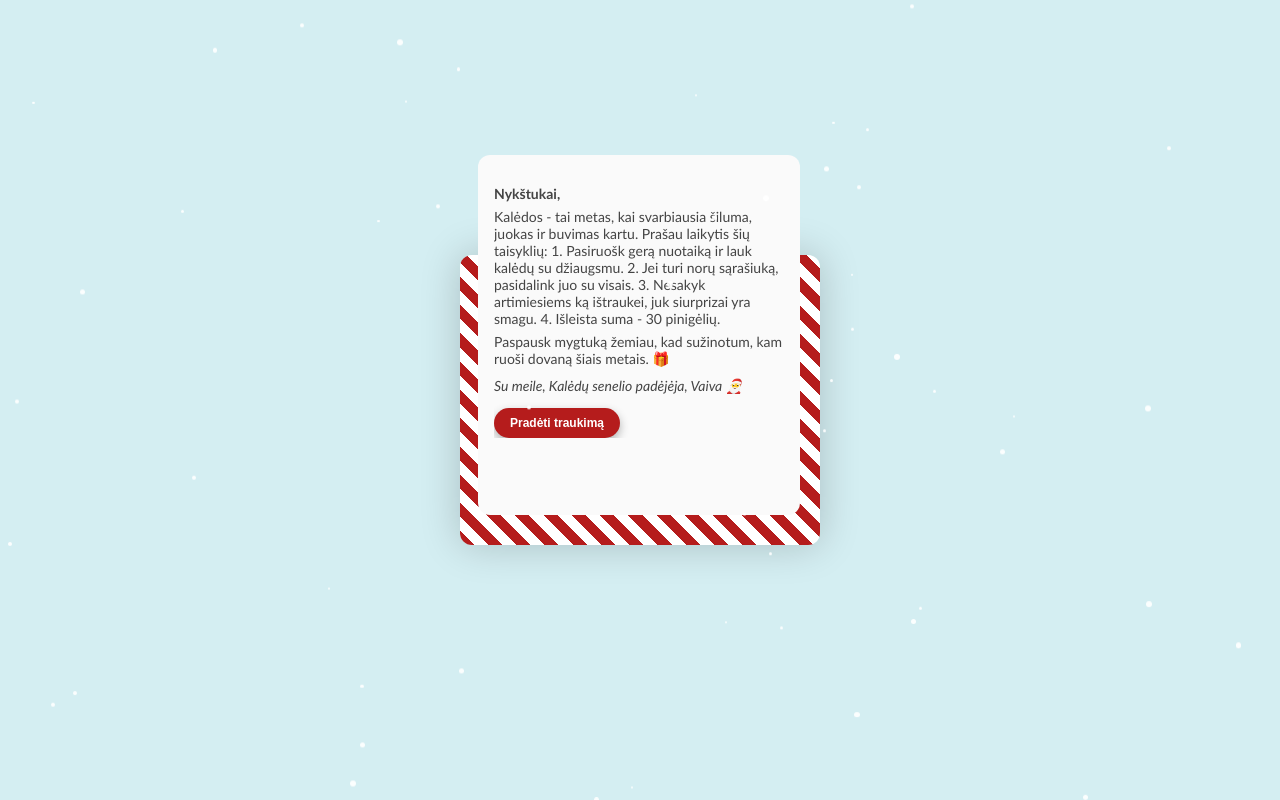
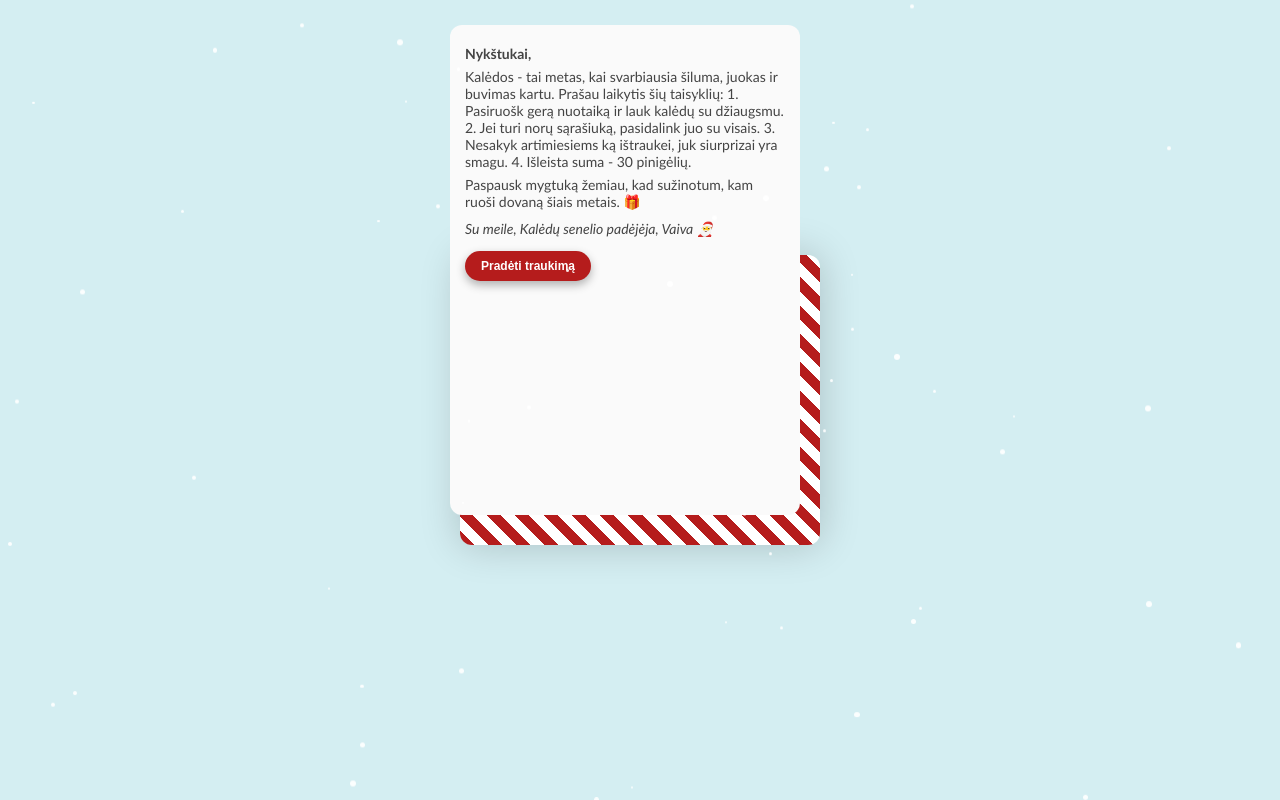
Before and after one commit to Vaivuni/Kaledos, a website: page index.html in a window 1280 px wide. Both pictures are taken after a click on the element 640 px from the left and 400 px from the top of the page. Drawn offline with Linux system fonts and the light colour scheme.

Commit message:
Pataisytas layout - dabar viskas tilpa ir kortelės veikia

```diff
--- a/style.css
+++ b/style.css
@@ -140,8 +140,7 @@ body{
   color: var(--txt-color);
   text-align: left;
   font-size: 14px;
-  overflow: hidden;
-  max-height: 100%;
+  width: 100%;
 }
 
 .envelope > .letter > .text p {
@@ -213,13 +212,17 @@ body{
 .flap > .envelope > .letter {
   bottom: 0;
   right: 0;
-  width: 290px;
-  height: 300px;
+  width: 100%;
+  height: auto;
+  min-height: 450px;
+  max-height: 80vh;
   transform: none;
   transition: all 0.6s ease-in-out;
   box-shadow: none;
-  padding: 30px 16px;
-  font-size: 16px;
+  padding: 20px 15px;
+  font-size: 14px;
+  overflow-y: auto;
+  overflow-x: hidden;
 }
 
 /* BENDRAS MYGTUKŲ STILIUS */
@@ -305,12 +308,14 @@ input[type="password"] {
   grid-template-columns: repeat(2, 1fr);
   gap: 10px;
   margin-top: 10px;
+  position: relative;
+  z-index: 100;
 }
 
 .name-card {
   background: #ffffff;
   border: 2px solid #d0bca4;
-  padding: 2px 0;
+  padding: 8px 4px;
   border-radius: 8px;
   text-align: center;
   font-size: 13px;
@@ -318,13 +323,16 @@ input[type="password"] {
   cursor: pointer;
   transition: 0.2s;
   color: #4a2f22;
+  position: relative;
+  z-index: 100;
 }
 
 .name-card.selected {
   background: #ffe5e5;
   border-color: #b31217;
   color: #b31217;
-  transform: scale(1.05);
+  transform: scale(1.02);
+  box-shadow: 0 2px 8px rgba(181, 28, 28, 0.3);
 }
 
 .sticker {
```
